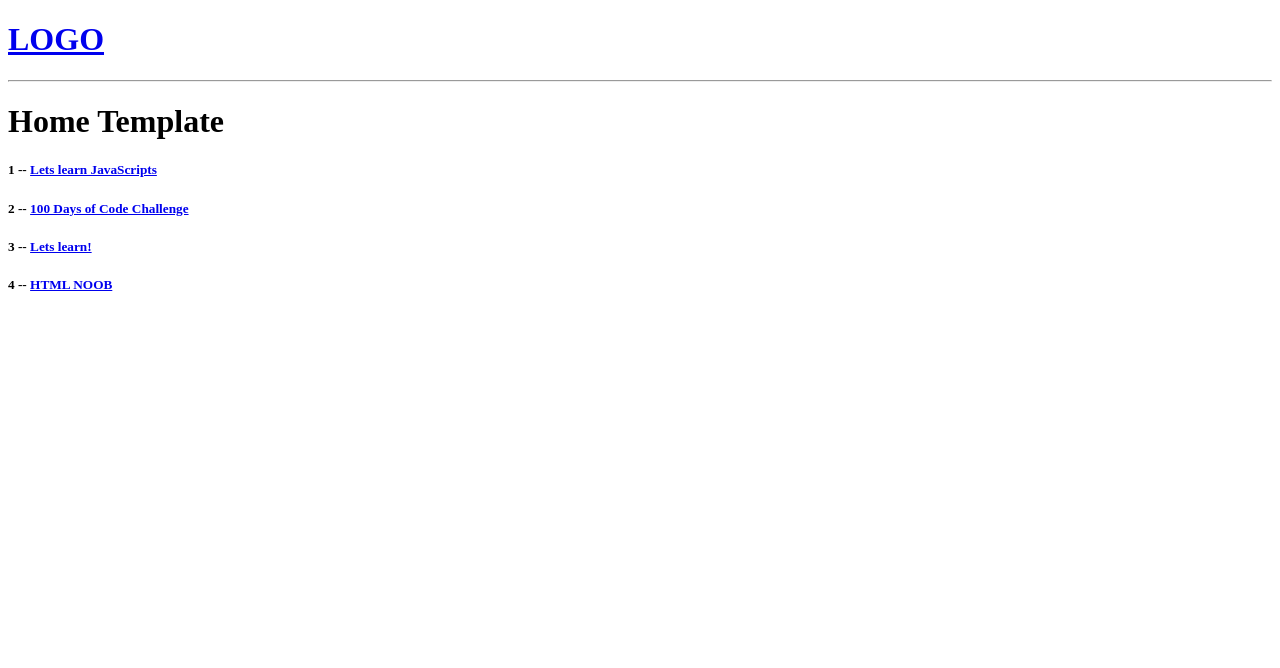
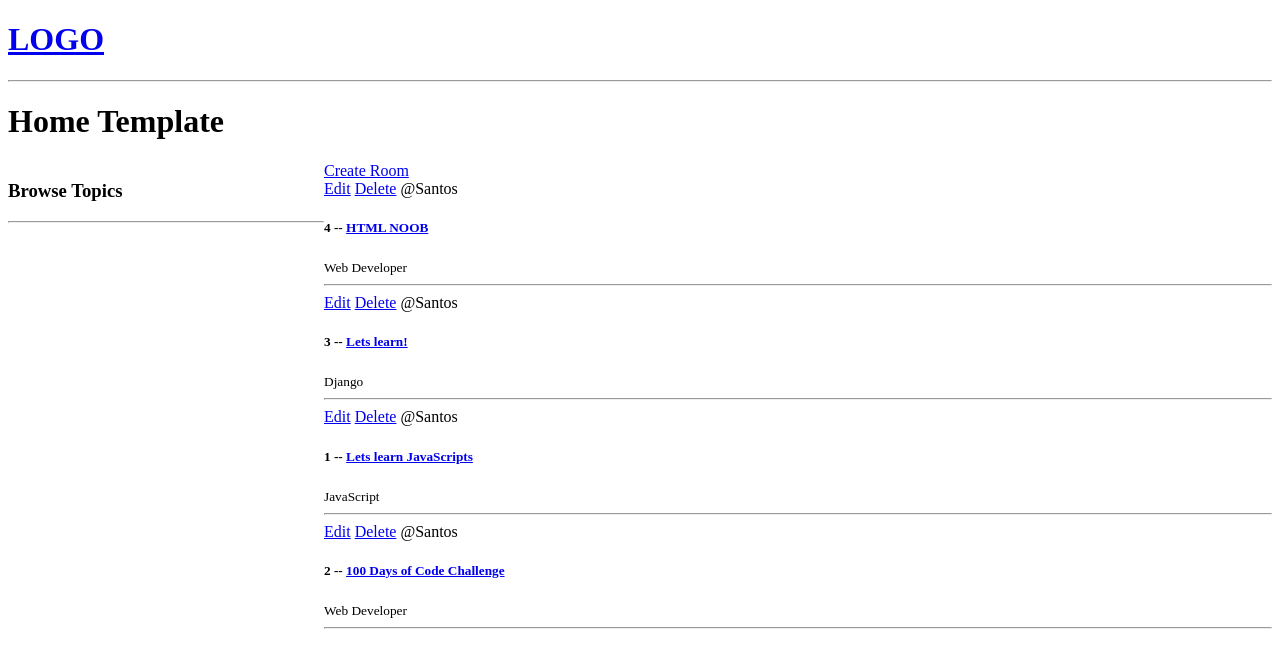
Before and after one commit to Sam-Is-Red/7_Hr_Django, a Django app: page / in a window 1280 px wide. Shown: the top 668 px of the page. Run offline with Django 5.2, Linux system fonts and the light colour scheme; data comes from the database, SQL or seed files in the repository; both versions use the stored data as it was after the commit.

Commit message:
latest 2

```diff
--- a/base/models.py
+++ b/base/models.py
@@ -19,6 +19,9 @@ class Room(models.Model):
     updated = models.DateTimeField(auto_now=True)
     created = models.DateTimeField(auto_now_add=True)
 
+    class Meta:
+        ordering = ['-updated', '-created']
+
     def __str__(self):
         return self.name
 
--- a/base/templates/base/home.html
+++ b/base/templates/base/home.html
@@ -2,18 +2,44 @@
 
 {% block content %}
 
+
+<style>
+    .home-container{
+        display: grid;
+        grid-template-columns: 1fr 3fr
+
+    }
+</style>
+
+
 <h1>Home Template</h1>
 
-<div>
+<div class="home-container">
+
 
     <div>
-        {% for room in rooms %}
+        <h3>Browse Topics</h3>
+        <hr>
+    </div>
+
+    <div>
+        <a href = "{% url 'create-room' %}">Create Room</a>
         <div>
-            <h5>{{room.id}} -- <a href="/room/{{room.id}}">{{room.name}}</a></h5>
+            {% for room in rooms %}
+            <div>
+                <a href="{% url 'update-room' room.id %}">Edit</a>
+                <a href="{% url 'delete-room' room.id %}">Delete</a>
+                <span>@{{room.host.username}}</span>
+                <h5>{{room.id}} -- <a href="/room/{{room.id}}">{{room.name}}</a></h5>
+                <small>{{ room.topic.name }}</small>
+                <hr>
+            </div>
+            {% endfor %}
         </div>
 
-        {% endfor %}
     </div>
+
+
 
 </div>
 
--- a/base/urls.py
+++ b/base/urls.py
@@ -4,4 +4,8 @@ from . import views
 urlpatterns = [
     path('', views.home, name="home"),
     path('room/<str:pk>/', views.room, name="room"),
+
+    path('create-room/', views.createRoom, name = "create-room"),
+    path('update-room/<str:pk>', views.updateRoom, name = "update-room"),
+    path('delete-room/<str:pk>', views.deleteRoom, name = "delete-room")
 ]
--- a/base/views.py
+++ b/base/views.py
@@ -1,5 +1,6 @@
-from django.shortcuts import render
+from django.shortcuts import render, redirect
 from .models import Room
+from .forms import RoomForm
 
 # Create your views here.
 '''
@@ -22,3 +23,35 @@ def room(request, pk):
     room = Room.objects.get(id=pk)
     context = {'room' : room}
     return render(request, 'base/room.html', context)
+
+
+def createRoom(request):
+    form = RoomForm()
+    if request.method == 'POST':
+        form = RoomForm(request.POST)
+        if form.is_valid():
+            form.save()
+            return redirect('home')
+
+    context = {'form' : form}
+    return render(request, 'base/room_form.html', context)
+
+def updateRoom(request, pk):
+    room = Room.objects.get(id=pk)
+    form = RoomForm(instance=room)
+
+    if request.method == 'POST':
+        form = RoomForm(request.POST, instance = room)
+        if form.is_valid():
+            form.save()
+            return redirect('home')
+
+    context = {'form': form}
+    return render(request,'base/room_form.html', context)
+
+def deleteRoom(request, pk):
+    room = Room.objects.get(id=pk)
+    if request.method == 'POST':
+        room.delete()
+        return redirect('home')
+    return render(request, 'base/delete.html', {'obj': room})
```
Also changed, not shown: base/forms.py (added, +7 -0 lines), base/templates/base/delete.html (added, +15 -0 lines), base/templates/base/room_form.html (added, +14 -0 lines), db.sqlite3.
